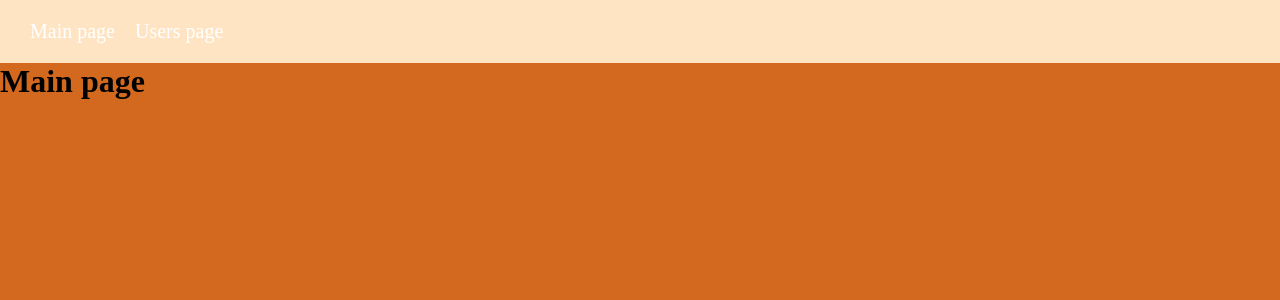
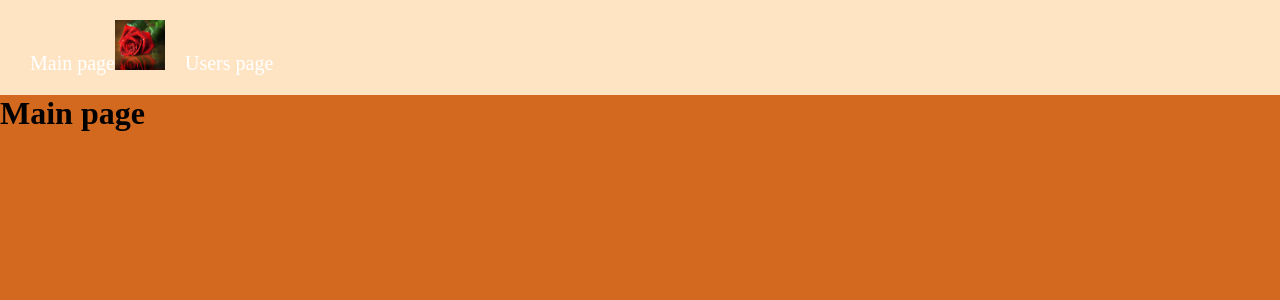
Before and after one commit to IgorBezusenko/next-app-test, a Next.js app: page / in a window 1280 px wide. Shown: the top 300 px of the page. Built offline with nearby package versions, Linux system fonts and the light colour scheme.

Commit message:
Refactoring link A

```diff
--- a/components/A.js
+++ b/components/A.js
@@ -1,10 +1,13 @@
 import Link from "next/link";
 import style from "../style/link.module.css"
+import Image from "next/image";
 
-export default function A({href, text}) {
+
+export default function A({href,  children}) {
     return (
         <Link href={href}>
-            <a className={style.link}>{text}</a>
+
+            <a className={style.link}>{children}</a>
         </Link>
     );
 }
--- a/components/Nav.js
+++ b/components/Nav.js
@@ -1,11 +1,13 @@
 import Link from "next/link";
 import A from "./A";
-
+import Image from "next/image";
+import foto from "./1.jpeg"
 function Nav(props) {
     return (
         <div className={"navbar"}>
-            <A href={"/"} text={"Main page"}/>
-            <A href={"/users"} text={"Users page"}/>
+            <A href={"/"} >Main page<Image src={foto} width={50} height={50}/>
+            </A>
+            <A href={"/users"}>Users page</A>
             <style jsx>
                 {`
                   .navbar {
--- a/pages/404.js
+++ b/pages/404.js
@@ -3,6 +3,6 @@ import A from "../components/A";
 export default function Error() {
     return <>
         <h1>Error Page</h1>
-        <A href={"/"} text={"Main page"}/>
+        <A href={"/"} >Main page</A>
     </>
 }
--- a/pages/users.js
+++ b/pages/users.js
@@ -12,7 +12,7 @@ const Users = ({users}) => {
                     users.map(item => {
                         return (
                             <li key={item.id}>
-                                <A href={"/users/" + item.id} text={item.name}/>
+                                <A href={"/users/" + item.id} >{item.name}</A>
                             </li>
                         )
                     })
```
Also changed, not shown: components/1.jpeg (added).
